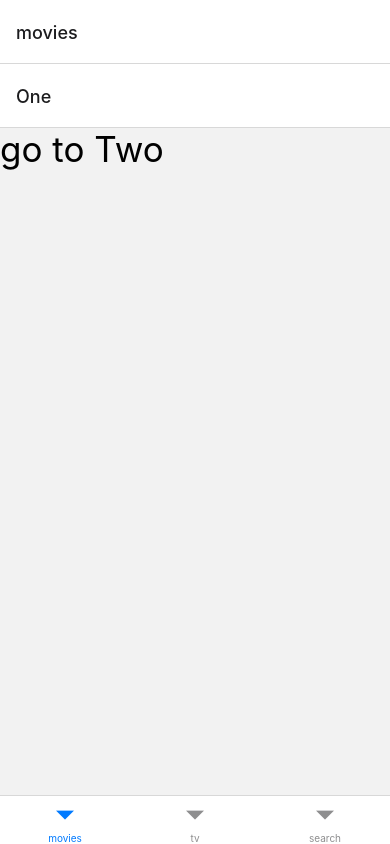
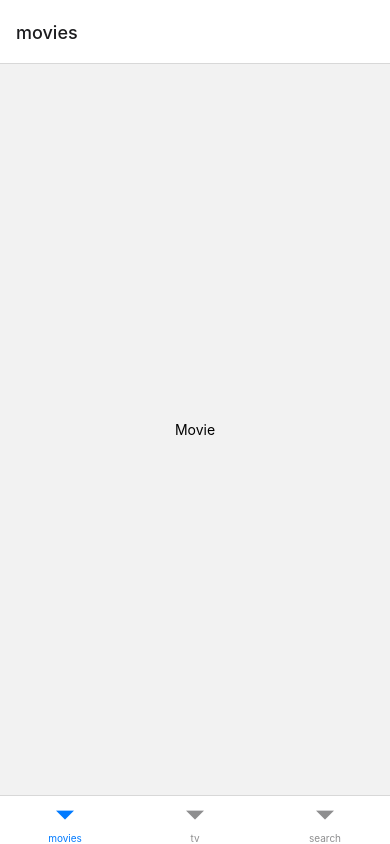
Before and after one commit to Somniumry/RN_basic, a React Native app: screen /Tab in a window 390 px wide. Built offline with nearby package versions, Linux system fonts and the light colour scheme.

Commit message:
Stack+Tab 방법2 - Root 네비게이션 추가

```diff
--- a/App.js
+++ b/App.js
@@ -2,13 +2,15 @@
 import { NavigationContainer } from '@react-navigation/native';
 import Tabs from './navigation/Tabs';
 import Stacks from './navigation/Stacks';
+import Root from './navigation/Root';
 
 
 const App = () => {
   return (
     <NavigationContainer>
-      <Tabs />
+      {/* <Tabs /> */}
       {/* <Stacks /> */}
+      <Root />
     </NavigationContainer>
   );
 };
--- /dev/null
+++ b/navigation/Root.js
@@ -0,0 +1,17 @@
+import React from "react";
+import { createNativeStackNavigator } from "@react-navigation/native-stack";
+import Stacks from "./Stacks";
+import Tabs from "./Tabs";
+
+const Nav = createNativeStackNavigator();
+
+const Root = () => {
+    return (
+        <Nav.Navigator screenOptions={{ headerShown: false }}>
+            <Nav.Screen name="Tab" component={Tabs} />
+            <Nav.Screen name="Stack" component={Stacks} />
+        </Nav.Navigator>
+    )
+}
+
+export default Root;
--- a/navigation/Tabs.js
+++ b/navigation/Tabs.js
@@ -7,14 +7,10 @@
 
 const Tab = createBottomTabNavigator();
 
-// 탭 네비게이션 컴포넌트 렌더링
 const Tabs = () => {
     return (
         <Tab.Navigator>
-            {/* 탭 네비게이션 안에(movies) 스택 네비게이션 */}
-            <Tab.Screen name="movies" component={Stacks} />
-
-            {/* 탭 네비게이션 */}
+            <Tab.Screen name="movies" component={Movie} />
             <Tab.Screen name="tv" component={TV} />
             <Tab.Screen name="search" component={Search} />
         </Tab.Navigator>
```
